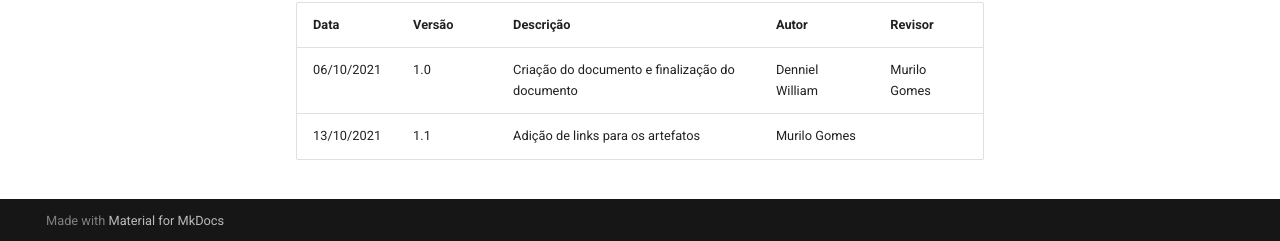
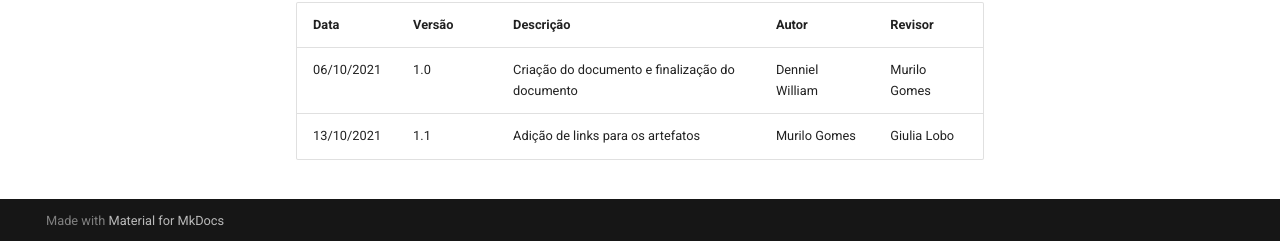
Before and after one commit to Requisitos-de-Software/2021.1-CarteiradeTrabalhoDigital, an MkDocs documentation site: the page built from docs/pos_rastreabilidade/matriz_forward_from.md, in a window 1280 px wide and 900 px high, scrolled down 3744 px. Shown: the part 656-897 px from the top of the window. Built offline with MkDocs 1.6.1 and Material for MkDocs 9.7.7, drawn with Linux system fonts in a browser that asks for light colours.

Commit message:
Update matriz_forward_from.md

```diff
--- a/docs/pos_rastreabilidade/matriz_forward_from.md
+++ b/docs/pos_rastreabilidade/matriz_forward_from.md
@@ -56,4 +56,4 @@ Sendo assim, para demonstração, será montada uma matriz com cada requisito te
 | Data | Versão | Descrição | Autor | Revisor |
 | ---- | ------ | --------- | ----- | ------- |
 | 06/10/2021 |  1.0   | Criação do documento e finalização do documento | Denniel William | Murilo Gomes |
-| 13/10/2021 | 1.1 | Adição de links para os artefatos | Murilo Gomes | |
+| 13/10/2021 | 1.1 | Adição de links para os artefatos | Murilo Gomes | Giulia Lobo |
```
